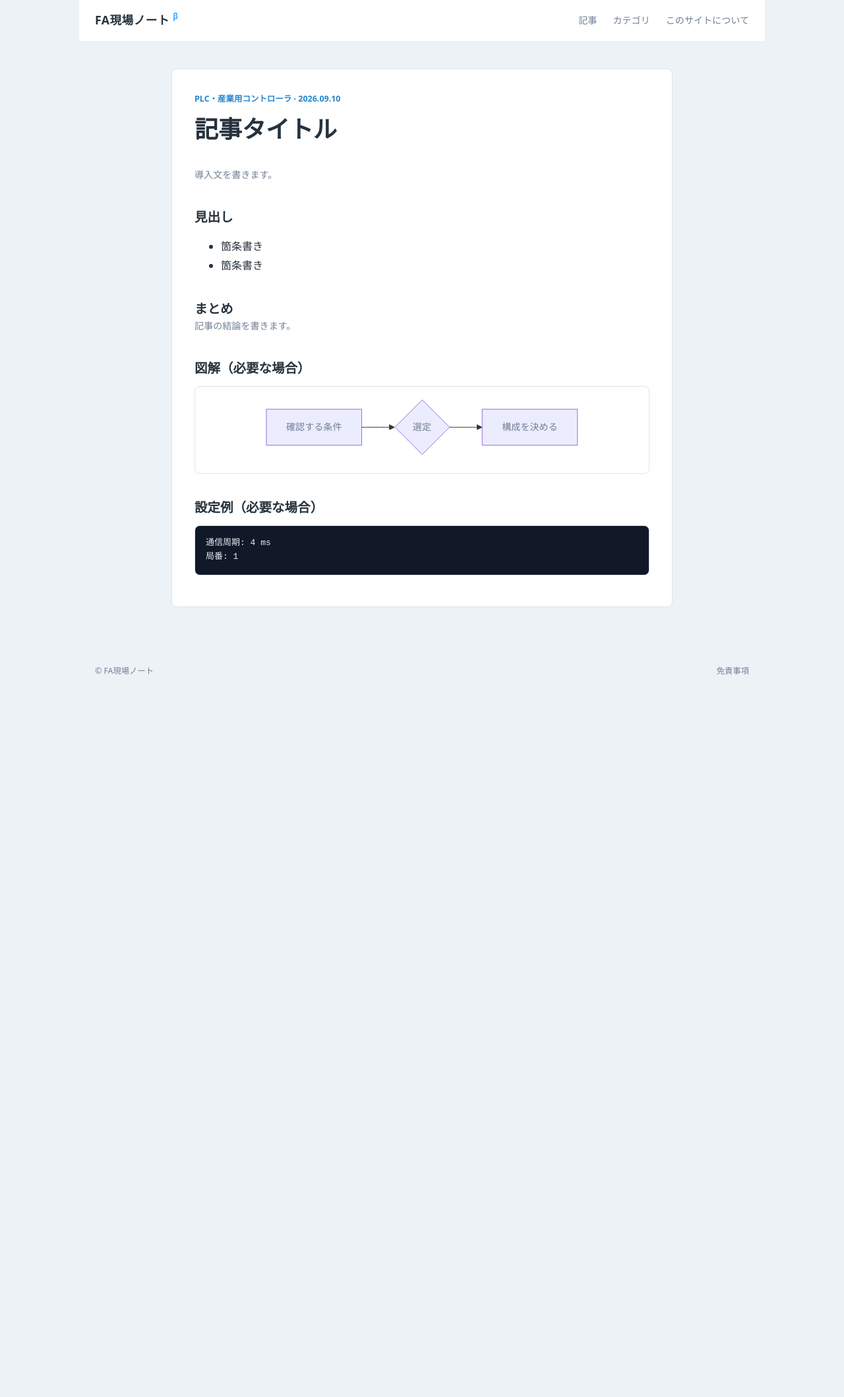
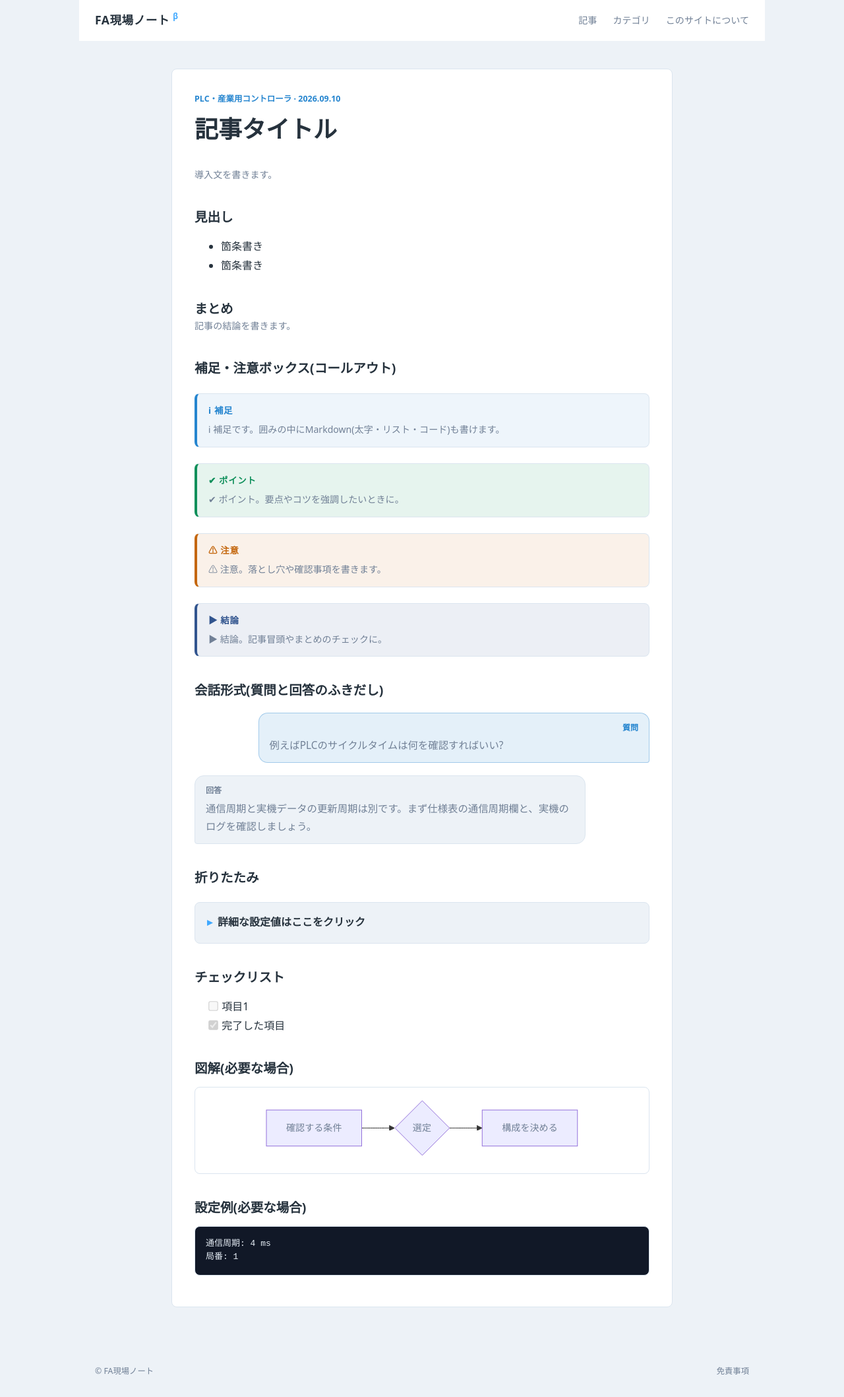
Before and after one commit to 3dmqrk/fa_genba.github.io, a Jekyll site: the page built from POST_TEMPLATE.md, in a window 1280 px wide. Shown: the whole page at 66% size. Built offline with Jekyll 4.4.1, drawn with Linux system fonts in a browser that asks for light colours; before the commit the page ends 1056 px from its top, so only the background shows below that.

Commit message:
Support rich article formats

````diff
--- a/POST_TEMPLATE.md
+++ b/POST_TEMPLATE.md
@@ -19,7 +19,47 @@ excerpt: "記事の要約を80字程度で書きます。"
 
 記事の結論を書きます。
 
-## 図解（必要な場合）
+## 補足・注意ボックス(コールアウト)
+
+<div class="callout callout-note" markdown="1">
+ℹ 補足です。囲みの中にMarkdown(太字・リスト・コード)も書けます。
+</div>
+
+<div class="callout callout-tip" markdown="1">
+✔ ポイント。要点やコツを強調したいときに。
+</div>
+
+<div class="callout callout-warn" markdown="1">
+⚠ 注意。落とし穴や確認事項を書きます。
+</div>
+
+<div class="callout callout-summary" markdown="1">
+▶ 結論。記事冒頭やまとめのチェックに。
+</div>
+
+## 会話形式(質問と回答のふきだし)
+
+<p class="chat-bubble chat-user" markdown="span">例えばPLCのサイクルタイムは何を確認すればいい?</p>
+
+<p class="chat-bubble chat-ai" markdown="span">通信周期と実機データの更新周期は別です。まず仕様表の通信周期欄と、実機のログを確認しましょう。</p>
+
+## 折りたたみ
+
+<details class="fold" markdown="1">
+<summary markdown="span">詳細な設定値はここをクリック</summary>
+
+クリックで開く本文を書きます。Markdownが使えます。
+
+- 詳細項目1
+- 詳細項目2
+</details>
+
+## チェックリスト
+
+- [ ] 項目1
+- [x] 完了した項目
+
+## 図解(必要な場合)
 
 ```mermaid
 flowchart LR
@@ -27,7 +67,7 @@ flowchart LR
   B --> C[構成を決める]
 ```
 
-## 設定例（必要な場合）
+## 設定例(必要な場合)
 
 ```text
 通信周期: 4 ms
--- a/_config.yml
+++ b/_config.yml
@@ -3,7 +3,7 @@ description: FA・制御機器の選定、構成、立上げを現場目線で
 lang: ja
 timezone: Asia/Tokyo
 baseurl: /fa_genba.github.io
-markdown: kramdown
+markdown: GFM
 permalink: /articles/:title/
 collections:
   pages:
--- a/_layouts/default.html
+++ b/_layouts/default.html
@@ -6,6 +6,7 @@
   <meta name="description" content="{{ page.excerpt | default: site.description | strip_html | normalize_whitespace | escape }}">
   <title>{% if page.title %}{{ page.title }} | {% endif %}{{ site.title }}</title>
   <link rel="stylesheet" href="{{ '/assets/css/styles.css' | relative_url }}">
+  <link rel="stylesheet" href="{{ '/assets/css/mermaid.css' | relative_url }}">
 </head>
 <body>
   <header class="site-header">
--- /dev/null
+++ b/assets/css/mermaid.css
@@ -0,0 +1,3 @@
+.post-content .mermaid-container{max-width:100%;margin:1.25rem auto;zoom:var(--mermaid-zoom,1)}
+.post-content .mermaid-container .mermaid{display:block;width:100%;margin:0;padding:4px;background:var(--white);text-align:center}
+.post-content .mermaid-container .mermaid svg{display:block;width:100%!important;height:auto;margin:0 auto}
--- a/assets/css/styles.css
+++ b/assets/css/styles.css
@@ -11,5 +11,36 @@
 .post-content th { background:var(--paper); font-weight:700; }
 .post-content hr { margin:1.5rem 0; border:0; border-top:1px solid var(--line); }
 .post-content figure.article-image { max-width:100%; margin:2rem auto; }.post-content figure.article-image img { display:block; max-width:100%; height:auto; }.post-content figure.article-image figcaption { margin-top:.5rem; color:var(--muted); font-size:.85rem; }
+/* 補足・注意ボックス(コールアウト) */
+.post-content .callout { --callout-color:#2585cf; --callout-bg:rgba(37,133,207,.08); --callout-label:"ℹ 補足"; margin:1.5rem 0; padding:13px 17px; border:1px solid var(--line); border-left:4px solid var(--callout-color); border-radius:8px; background:var(--callout-bg); line-height:1.8; }
+.post-content .callout::before { content:var(--callout-label); display:block; margin:0 0 5px; color:var(--callout-color); font-weight:800; font-size:.84rem; letter-spacing:.05em; }
+.post-content .callout > * { margin:0; line-height:1.75; }
+.post-content .callout > * + * { margin-top:8px; }
+.post-content .callout ul,.post-content .callout ol { padding-left:1.3em; }
+.post-content .callout-note { --callout-color:#2585cf; --callout-label:"ℹ 補足"; --callout-bg:rgba(37,133,207,.08); }
+.post-content .callout-tip { --callout-color:#0e8f5a; --callout-label:"✔ ポイント"; --callout-bg:rgba(14,143,90,.1); }
+.post-content .callout-warn { --callout-color:#c4660c; --callout-label:"⚠ 注意"; --callout-bg:rgba(196,102,12,.09); }
+.post-content .callout-danger { --callout-color:#d03a49; --callout-label:"❗ 重要"; --callout-bg:rgba(208,58,73,.08); }
+.post-content .callout-summary { --callout-color:#31548e; --callout-label:"▶ 結論"; --callout-bg:rgba(49,84,142,.09); }
+/* 会話形式(ふきだし) */
+.post-content .chat-bubble { margin:1.2rem 0; max-width:86%; padding:11px 16px; border-radius:14px; font-size:.96rem; line-height:1.8; }
+.post-content .chat-user { margin-left:auto; background:rgba(37,133,207,.12); border:1px solid rgba(37,133,207,.35); border-radius:14px 14px 4px 14px; }
+.post-content .chat-ai { background:var(--paper); border:1px solid var(--line); border-radius:14px 14px 14px 4px; }
+.post-content .chat-user::before { content:"質問"; display:block; margin:0 0 3px; color:#2585cf; font-size:.75rem; font-weight:800; text-align:right; }
+.post-content .chat-ai::before { content:"回答"; display:block; margin:0 0 3px; color:var(--muted); font-size:.75rem; font-weight:800; }
+/* 折りたたみ(details) */
+.post-content details.fold { margin:1.4rem 0; padding:10px 18px 12px; background:var(--paper); border:1px solid var(--line); border-radius:8px; }
+.post-content details.fold summary { margin:0; padding:5px 0; color:var(--ink); font-weight:700; cursor:pointer; list-style:none; }
+.post-content details.fold summary::marker { content:""; }.post-content details.fold summary::-webkit-details-marker { display:none; }
+.post-content details.fold summary::before { content:"▸"; margin-right:8px; color:var(--blue); }
+.post-content details.fold[open] summary::before { content:"▾"; }
+.post-content details.fold > :not(summary) { margin:0; }.post-content details.fold > * + * { margin-top:8px; }
+/* チェックリスト */
+.post-content li:has(> input[type=checkbox]) { list-style:none; margin-left:-1.4em; }
+.post-content li > input[type=checkbox] { margin-right:.5em; accent-color:#2585cf; transform:scale(1.12); }
+.post-content ul[data-task-list] { list-style:none; margin:1rem 0; padding:0; }
+.post-content ul[data-task-list] li { position:relative; margin:6px 0; padding-left:30px; min-height:20px; }
+.post-content ul[data-task-list] li::before { content:""; position:absolute; left:4px; top:5px; width:16px; height:16px; border:2px solid var(--muted); border-radius:4px; background:var(--paper); }
+.post-content ul[data-task-list] li[data-task-checked="true"]::before { content:"✓"; display:grid; place-items:center; border-color:#0e8f5a; background:#0e8f5a; color:#fff; font-size:11px; font-weight:900; }
 @media (prefers-color-scheme: dark) { :root { --ink:#e6edf3; --muted:#9fb0c0; --paper:#0d1117; --white:#161b22; --line:#30363d; --blue:#58b6ff; } }
 @media (max-width:760px) { .site-header { padding:0 18px; }nav { gap:14px; font-size:.8rem; }.intro { padding:38px 18px 30px; }.section { padding:32px 18px; }.article-grid,.about { grid-template-columns:1fr; }.categories { grid-template-columns:1fr; }.about { margin-bottom:24px; padding:28px 18px; gap:18px; }.post-wrap { margin:24px 18px 42px; padding:24px; }footer { padding:20px 18px; flex-wrap:wrap; gap:12px; }footer p { flex-basis:100%; } }
````
